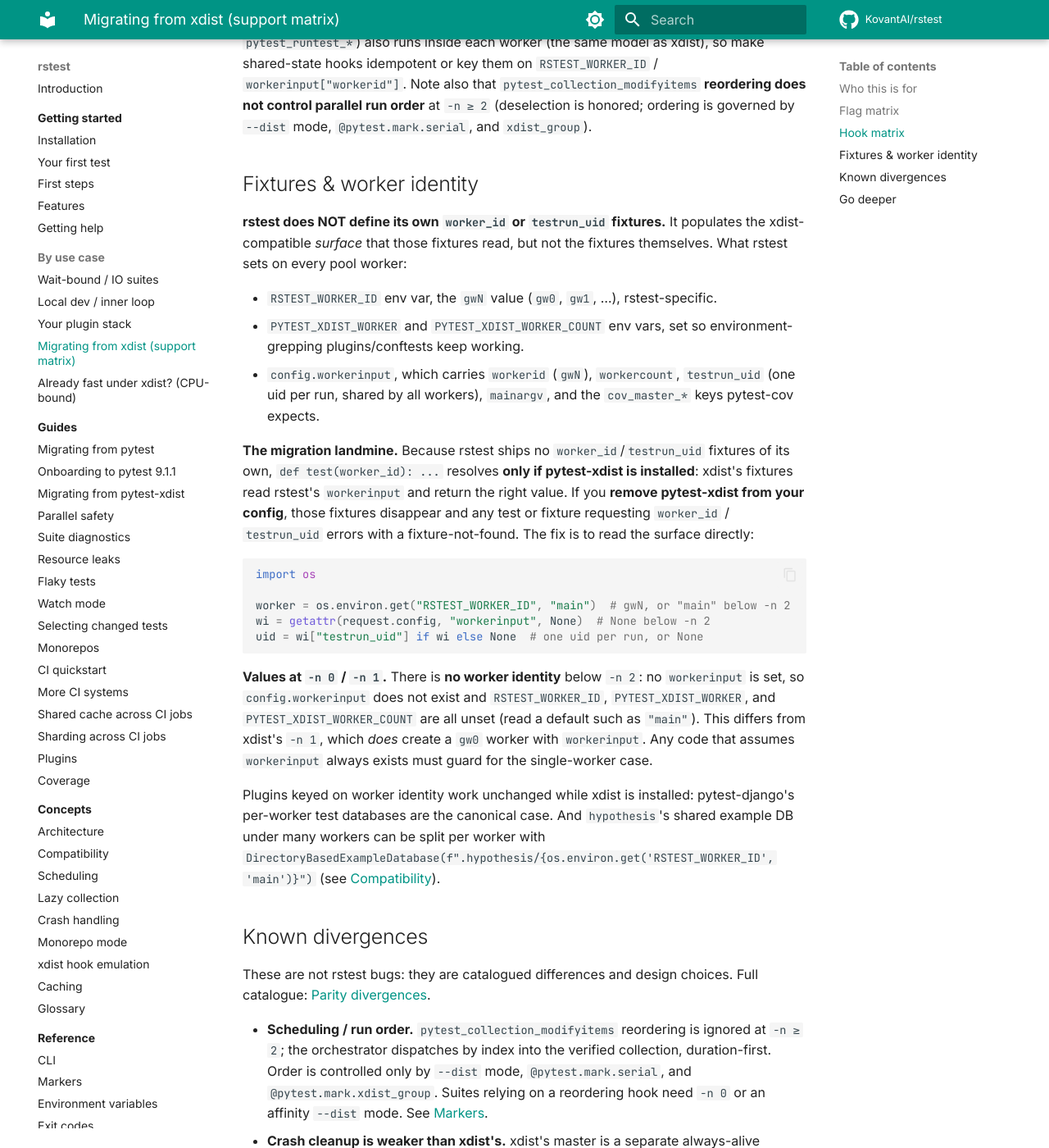
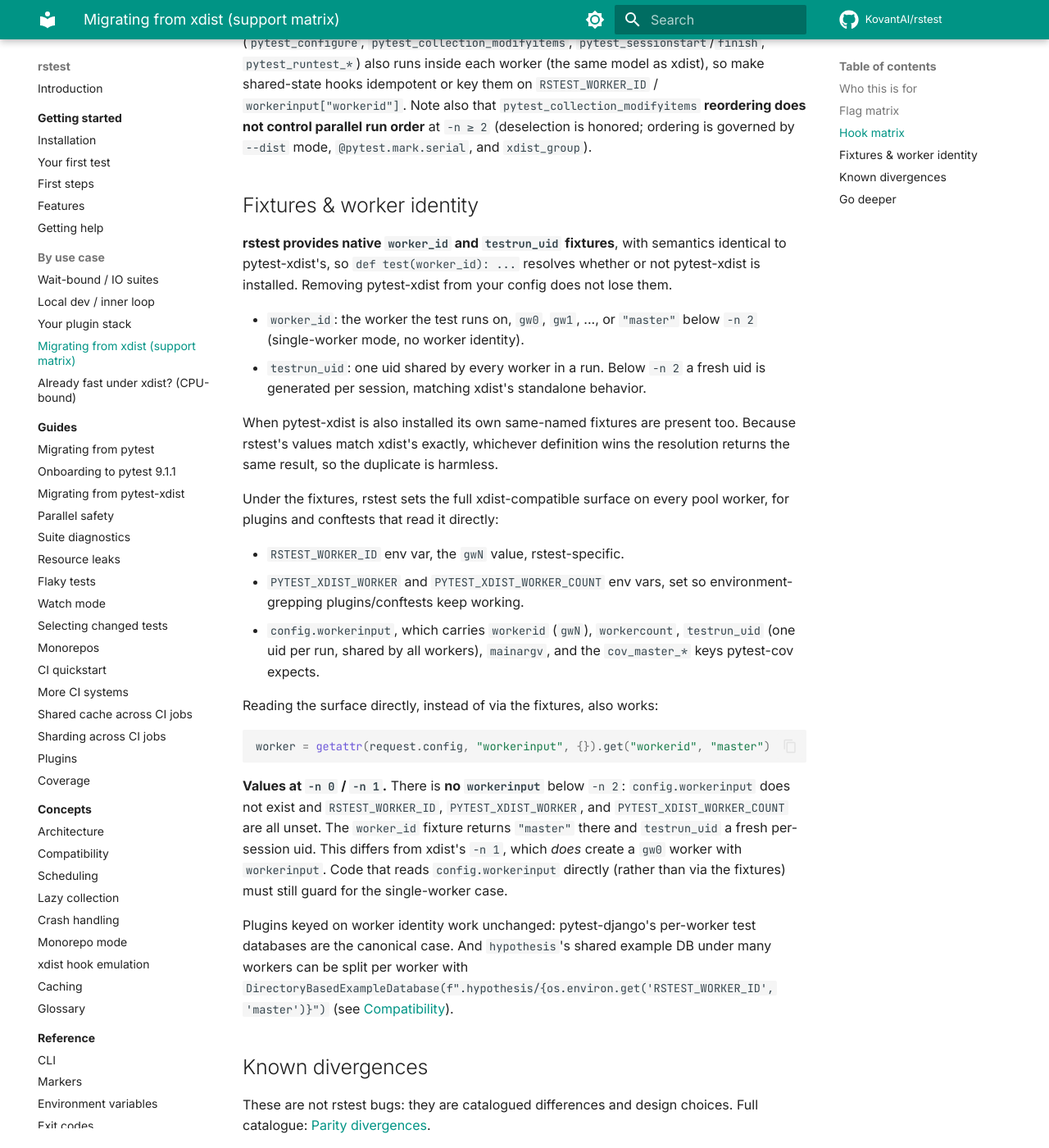
Before and after one commit to KovantAI/rstest, an MkDocs documentation site: the page built from docs/reference/xdist-support.md, in a window 1280 px wide and 1400 px high, scrolled down 2985 px. Shown: the whole window at 82% size. Built offline with MkDocs 1.6.1 and Material for MkDocs 9.7.7, drawn with Linux system fonts in a browser that asks for light colours; comment, search, counter and statistics services are not loaded; some of the changed text lies outside the part shown.

Commit message:
docs: reflect native worker_id/testrun_uid fixtures
rstest now ships worker_id and testrun_uid fixtures with xdist-identical
semantics (gap #3, Option A), so the 'fixtures only exist while pytest-xdist
is installed' migration landmine no longer applies. Update the xdist support
matrix and the migrate-from-xdist guide accordingly.

Co-Authored-By: Claude Opus 4.8 (1M context) <noreply@anthropic.com>

````diff
--- a/docs/reference/xdist-support.md
+++ b/docs/reference/xdist-support.md
@@ -4,7 +4,7 @@
 
 You are moving a suite off pytest-xdist and need one lookup: for each xdist flag, hook, and worker-identity fixture, does rstest support it, emulate it, or drop it? This page answers that and links to the deeper treatment of each item.
 
-The baseline guarantee: at `-n 0` (or `-n 1`) rstest is a single vendored-pytest session and outcomes are **byte-exact** to pytest: any difference there is a bug (see [Compatibility](../concepts/compatibility.md)). rstest replaces xdist rather than wrapping it; the worker environment is xdist-shaped on purpose so plugins keep working. The migration risk is concentrated in the three areas below: flags that silently no-op, hooks that run per-worker instead of once, and the worker-identity fixtures that only exist while pytest-xdist is installed.
+The baseline guarantee: at `-n 0` (or `-n 1`) rstest is a single vendored-pytest session and outcomes are **byte-exact** to pytest: any difference there is a bug (see [Compatibility](../concepts/compatibility.md)). rstest replaces xdist rather than wrapping it; the worker environment is xdist-shaped on purpose so plugins keep working. The migration risk is concentrated in the two areas below: flags that silently no-op, and hooks that run per-worker instead of once. The worker-identity fixtures (`worker_id`, `testrun_uid`) are provided natively, so they are one thing you do *not* have to worry about.
 
 For the narrative version see [Migrating from pytest-xdist](../guides/migrate-from-xdist.md).
 
@@ -52,25 +52,28 @@ Two structural caveats on the three emulated hooks: they run **N times concurren
 
 ## Fixtures & worker identity
 
-**rstest does NOT define its own `worker_id` or `testrun_uid` fixtures.** It populates the xdist-compatible *surface* that those fixtures read, but not the fixtures themselves. What rstest sets on every pool worker:
+**rstest provides native `worker_id` and `testrun_uid` fixtures**, with semantics identical to pytest-xdist's, so `def test(worker_id): ...` resolves whether or not pytest-xdist is installed. Removing pytest-xdist from your config does not lose them.
 
-- `RSTEST_WORKER_ID` env var, the `gwN` value (`gw0`, `gw1`, …), rstest-specific.
+- `worker_id`: the worker the test runs on, `gw0`, `gw1`, ..., or `"master"` below `-n 2` (single-worker mode, no worker identity).
+- `testrun_uid`: one uid shared by every worker in a run. Below `-n 2` a fresh uid is generated per session, matching xdist's standalone behavior.
+
+When pytest-xdist is also installed its own same-named fixtures are present too. Because rstest's values match xdist's exactly, whichever definition wins the resolution returns the same result, so the duplicate is harmless.
+
+Under the fixtures, rstest sets the full xdist-compatible surface on every pool worker, for plugins and conftests that read it directly:
+
+- `RSTEST_WORKER_ID` env var, the `gwN` value, rstest-specific.
 - `PYTEST_XDIST_WORKER` and `PYTEST_XDIST_WORKER_COUNT` env vars, set so environment-grepping plugins/conftests keep working.
 - `config.workerinput`, which carries `workerid` (`gwN`), `workercount`, `testrun_uid` (one uid per run, shared by all workers), `mainargv`, and the `cov_master_*` keys pytest-cov expects.
 
-**The migration landmine.** Because rstest ships no `worker_id`/`testrun_uid` fixtures of its own, `def test(worker_id): ...` resolves **only if pytest-xdist is installed**: xdist's fixtures read rstest's `workerinput` and return the right value. If you **remove pytest-xdist from your config**, those fixtures disappear and any test or fixture requesting `worker_id` / `testrun_uid` errors with a fixture-not-found. The fix is to read the surface directly:
+Reading the surface directly, instead of via the fixtures, also works:
 
 ```python
-import os
-
-worker = os.environ.get("RSTEST_WORKER_ID", "main")  # gwN, or "main" below -n 2
-wi = getattr(request.config, "workerinput", None)  # None below -n 2
-uid = wi["testrun_uid"] if wi else None  # one uid per run, or None
+worker = getattr(request.config, "workerinput", {}).get("workerid", "master")
 ```
 
-**Values at `-n 0` / `-n 1`.** There is **no worker identity** below `-n 2`: no `workerinput` is set, so `config.workerinput` does not exist and `RSTEST_WORKER_ID`, `PYTEST_XDIST_WORKER`, and `PYTEST_XDIST_WORKER_COUNT` are all unset (read a default such as `"main"`). This differs from xdist's `-n 1`, which *does* create a `gw0` worker with `workerinput`. Any code that assumes `workerinput` always exists must guard for the single-worker case.
+**Values at `-n 0` / `-n 1`.** There is **no `workerinput`** below `-n 2`: `config.workerinput` does not exist and `RSTEST_WORKER_ID`, `PYTEST_XDIST_WORKER`, and `PYTEST_XDIST_WORKER_COUNT` are all unset. The `worker_id` fixture returns `"master"` there and `testrun_uid` a fresh per-session uid. This differs from xdist's `-n 1`, which *does* create a `gw0` worker with `workerinput`. Code that reads `config.workerinput` directly (rather than via the fixtures) must still guard for the single-worker case.
 
-Plugins keyed on worker identity work unchanged while xdist is installed: pytest-django's per-worker test databases are the canonical case. And `hypothesis`'s shared example DB under many workers can be split per worker with `DirectoryBasedExampleDatabase(f".hypothesis/{os.environ.get('RSTEST_WORKER_ID', 'main')}")` (see [Compatibility](../concepts/compatibility.md)).
+Plugins keyed on worker identity work unchanged: pytest-django's per-worker test databases are the canonical case. And `hypothesis`'s shared example DB under many workers can be split per worker with `DirectoryBasedExampleDatabase(f".hypothesis/{os.environ.get('RSTEST_WORKER_ID', 'master')}")` (see [Compatibility](../concepts/compatibility.md)).
 
 ## Known divergences
 
````
Also changed, not shown: docs/guides/migrate-from-xdist.md (+6 -0 lines).
